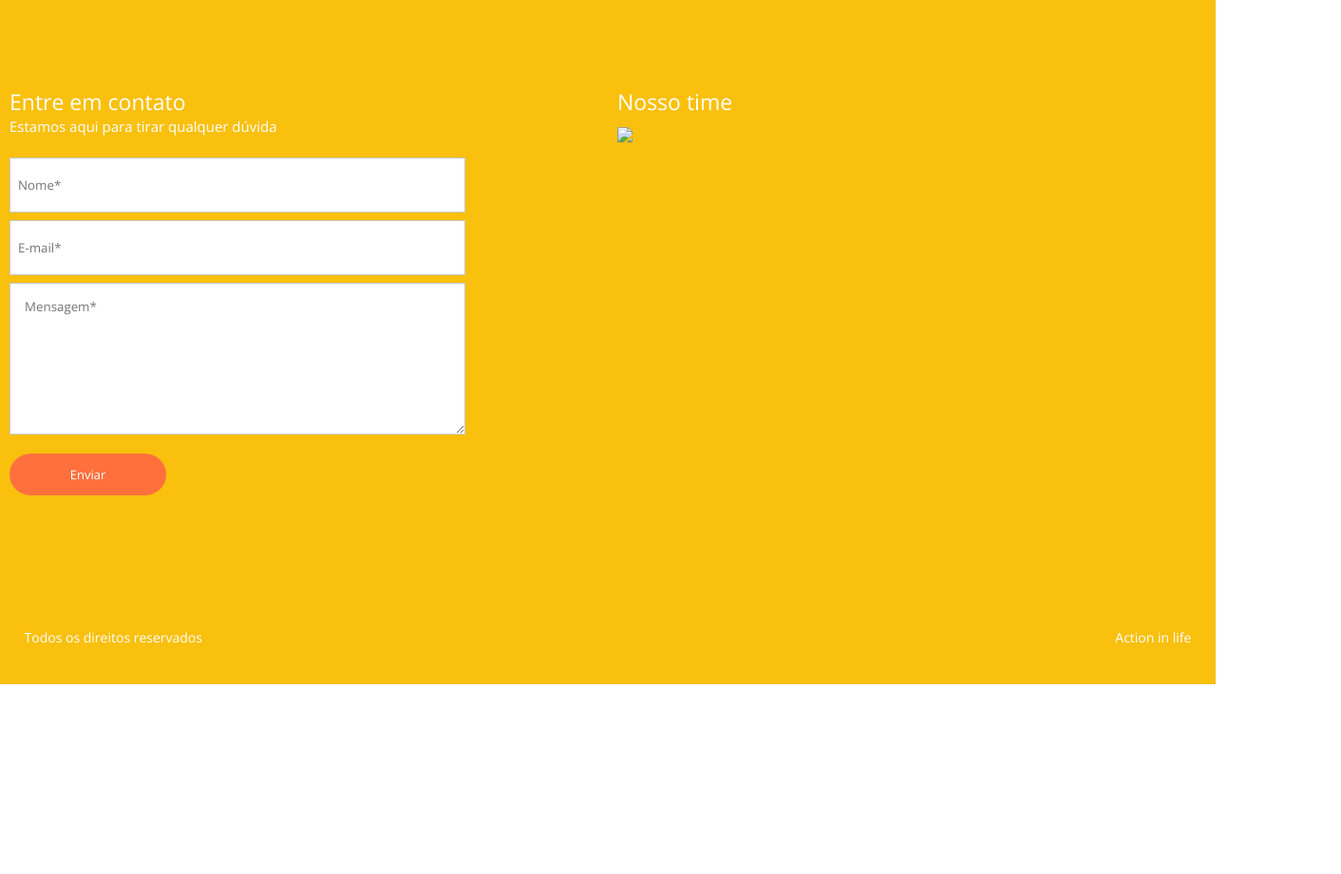
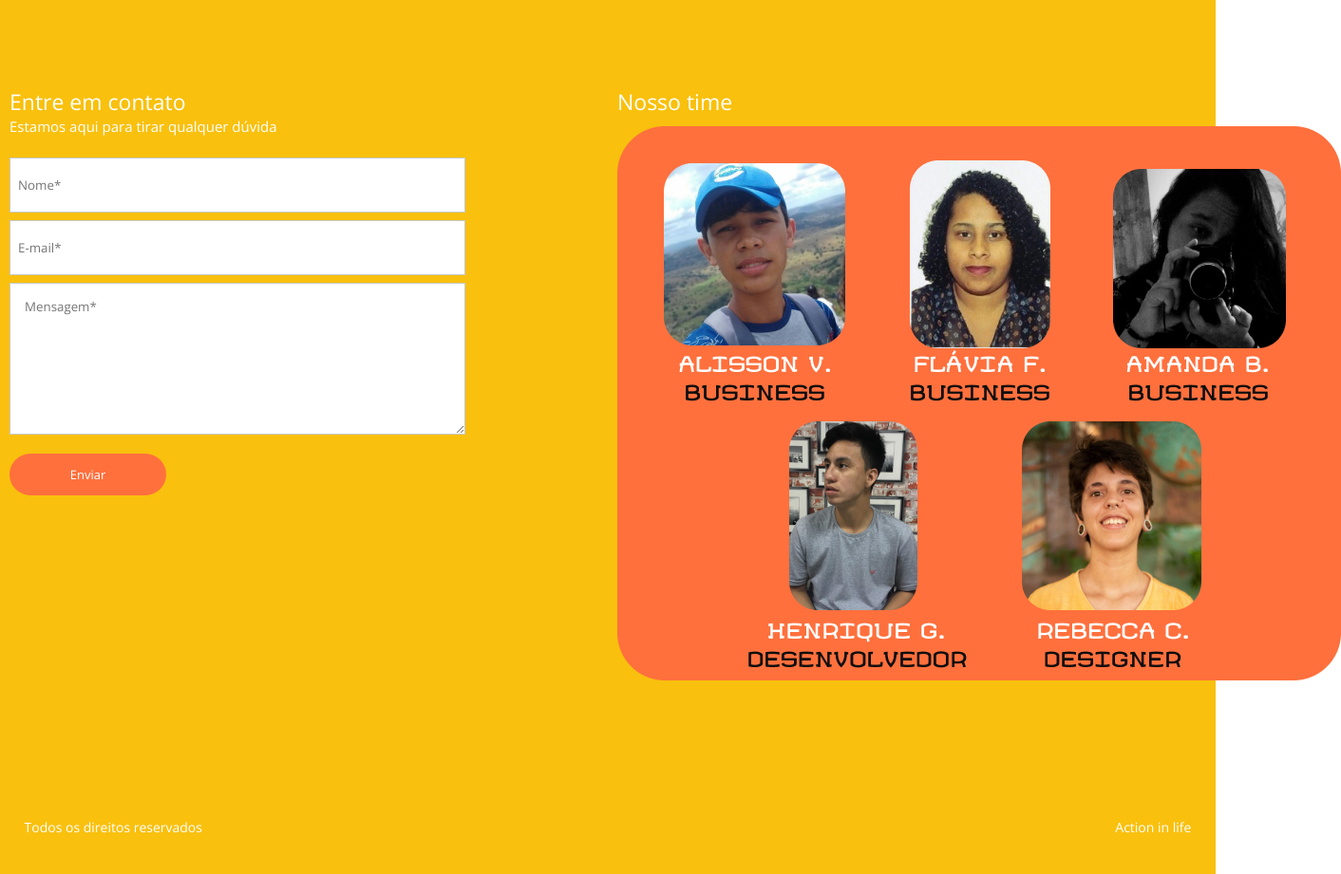
Before and after one commit to Henriquegomess/HackCampusParty, a plain HTML site: page index.html in a window 1280 px wide. Shown: the part 2500-3421 px from the top of the page at 95% size, 1412 px wide, since content can reach past the window. Before the commit the page ends 3221 px from the top, so only its background shows below. Drawn offline with nearby package versions, Linux system fonts and the light colour scheme.

Commit message:
add equipe

```diff
--- a/index.html
+++ b/index.html
@@ -125,7 +125,7 @@
         <h2>Nosso time</h2>
             <div class="map-wraper3">
 
-                <img src='imagens/equipe.png'></img>
+                <img src='imagens/0.png'></img>
             </div><!--map-wraper-3-->
         </div><!--map-wraper-->
 
```
Also changed, not shown: imagens/0.png (added).
